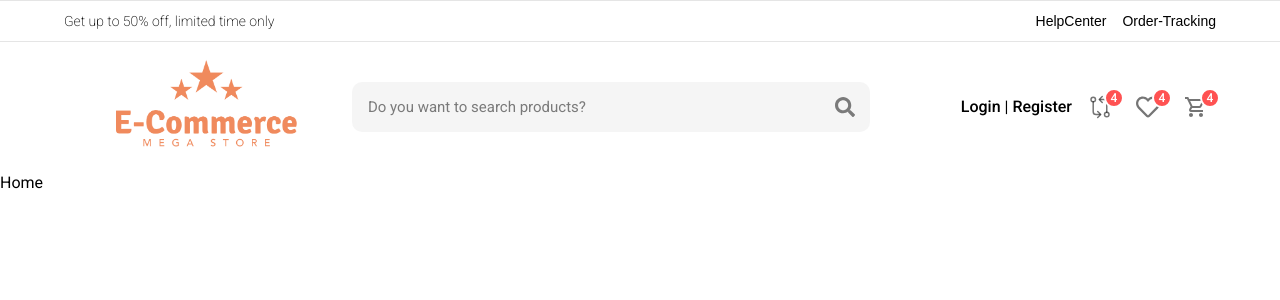
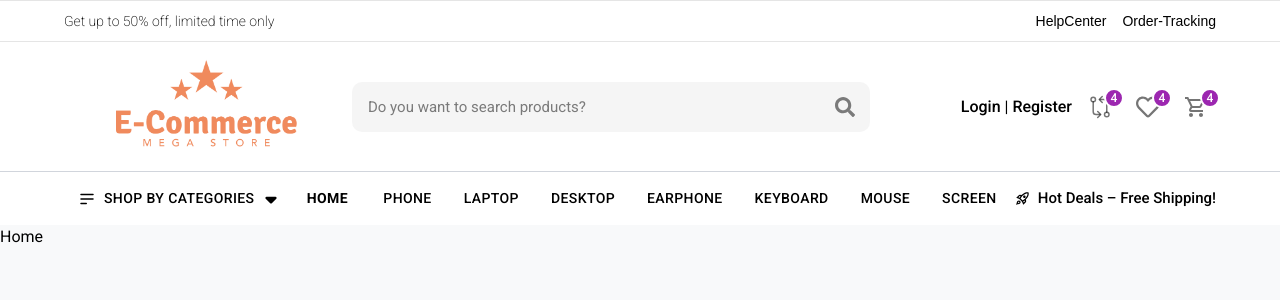
Before and after one commit to anhpham271003/ecommerce, a React (Vite) app: page / in a window 1280 px wide. Shown: the top 300 px of the page. Built offline with nearby package versions, Linux system fonts and the light colour scheme; a web font is replaced by a local one.

Commit message:
50% bottom navigation

```diff
--- /dev/null
+++ b/src/components/Header/Navigation/index.jsx
@@ -0,0 +1,78 @@
+import React from 'react';
+import { Link } from 'react-router-dom';
+import Button from '@mui/material/Button';
+import { HiOutlineMenuAlt2 } from "react-icons/hi";
+import { FaCaretDown } from "react-icons/fa6";
+import { MdOutlineRocketLaunch } from "react-icons/md";
+
+const Navigation = () =>{
+    return (
+        <nav className = "py-2">
+            {/* navigation left */}
+            <div className="container flex items-center justify-end ">
+                <div className="col-1 w-[20%] ">
+                    <Button className = "!text-black gap-2 w-full">
+                       <HiOutlineMenuAlt2 className ="text-[18px]"/> SHOP BY CATEGORIES
+                       <FaCaretDown className = "text-[18px]"/>
+                    </Button>
+                </div>
+                {/* navigation center */}
+                <div className="col-2 w-[60%] flex justify-center">
+                    <ul className="flex items-center !ml-[20px] gap-4">
+                        <li className="list-none">
+                            <Link to= "/" className = "link transition text-[15px] font-bold">
+                                <Button className = "!text-black !font-bold hover:!text-[red]">HOME</Button>
+                            </Link>
+                        </li>
+                        <li className="list-none">
+                            <Link to= "/" className = "link transition text-[15px] font-[500]">
+                                <Button className = "!text-black !font-[500] hover:!text-[red] ">PHONE</Button>
+                            </Link>
+                        </li>
+                        <li className="list-none">
+                            <Link to= "/" className = "link transition text-[15px] font-[500]">
+                                <Button className = "!text-black !font-[500] hover:!text-[red] ">LAPTOP</Button>
+                            </Link>
+                        </li>
+                        <li className="list-none">
+                            <Link to= "/" className = "link transition text-[15px] font-[500]">
+                                <Button className = "!text-black !font-[500] hover:!text-[red] ">DESKTOP</Button>
+                            </Link>
+                        </li>
+                        <li className="list-none">
+                            <Link to= "/" className = "link transition text-[15px] font-[500]">
+                                <Button className = "!text-black !font-[500] hover:!text-[red] ">EARPHONE</Button>
+                            </Link>
+                        </li>
+                        <li className="list-none">
+                            <Link to= "/" className = "link transition text-[15px] font-[500]">
+                                <Button className = "!text-black !font-[500] hover:!text-[red] ">KEYBOARD</Button>
+                            </Link>
+                        </li>
+                        <li className="list-none">
+                            <Link to= "/" className = "link transition text-[15px] font-[500]">
+                                <Button className = "!text-black !font-[500] hover:!text-[red] ">MOUSE</Button>
+                            </Link>
+                        </li>
+                        <li className="list-none">
+                            <Link to= "/" className = "link transition text-[15px] font-[500]">
+                                <Button className = "!text-black !font-[500] hover:!text-[red] ">SCREEN</Button>
+                            </Link>
+                        </li>
+                    </ul>
+                </div>
+                {/* navigation right */}
+                <div className="col-3 w-[20%] flex justify-end ">
+                    <p className=" text-[15px] font-[500] flex gap-2 items-center">
+                        <MdOutlineRocketLaunch className ="text-[15px]"/>
+                        Hot Deals – Free Shipping!
+                    </p>
+                </div>
+            </div>
+        </nav>
+
+        // categories dropdown
+    )
+}
+
+export default Navigation;
--- a/src/components/Header/index.jsx
+++ b/src/components/Header/index.jsx
@@ -1,6 +1,7 @@
 import React from 'react';
 import { Link } from 'react-router-dom';
 import Search from '../Search';
+import Navigation from './Navigation';
 //cartshop
 import Badge from '@mui/material/Badge';
 import { styled } from '@mui/material/styles';
@@ -21,7 +22,7 @@ const StyledBadge = styled(Badge)(({ theme }) => ({
 
 const Header = () => {
   return (
-    <header>
+    <header className = "!bg-white">
         {/* top header */}
         <div className="top-strip py-2">
             <div className="container">
@@ -47,7 +48,7 @@ const Header = () => {
             </div>
         </div>
         {/* main header */}
-        <div className="header py-3">
+        <div className="header py-3 border-b-[1px] border-gray-300">
             <div className="container flex items-center justify-between">
                 <div className="col-1 w-[25%]">
                     <Link to="/"> <img src="/logo2.png"  className="h-auto rounded-lg" alt="Logo" /> </Link>
@@ -94,8 +95,8 @@ const Header = () => {
                 </div>
             </div>
         </div>
-
-
+        {/* navigation */}
+        <Navigation/>
     </header>
   );
 };
--- a/src/index.css
+++ b/src/index.css
@@ -21,6 +21,7 @@
 body{
   font-family: "Roboto", sans-serif;
   font-optical-sizing: auto;
+  background-color: #f8f9fa;
 }
 
 .container{
@@ -32,11 +33,11 @@ body{
   border-top: 1px solid rgba(0,0,0,0.1);
   border-bottom: 1px solid rgba(0,0,0,0.1);
 }
-
+//Link
 .link:hover{
   color: var(--color-primary);
 }
-
+//ICON CART
 .MuiBadge-badge{
   background-color: var(--color-primary) !important;
 }
```
